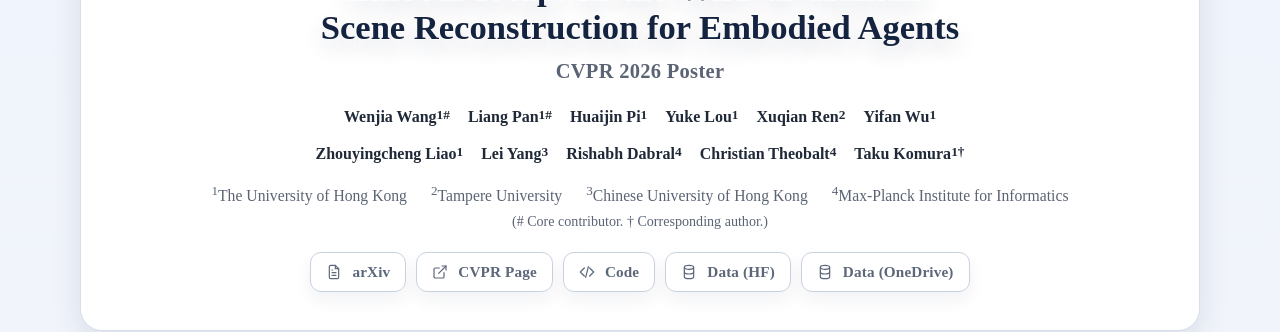
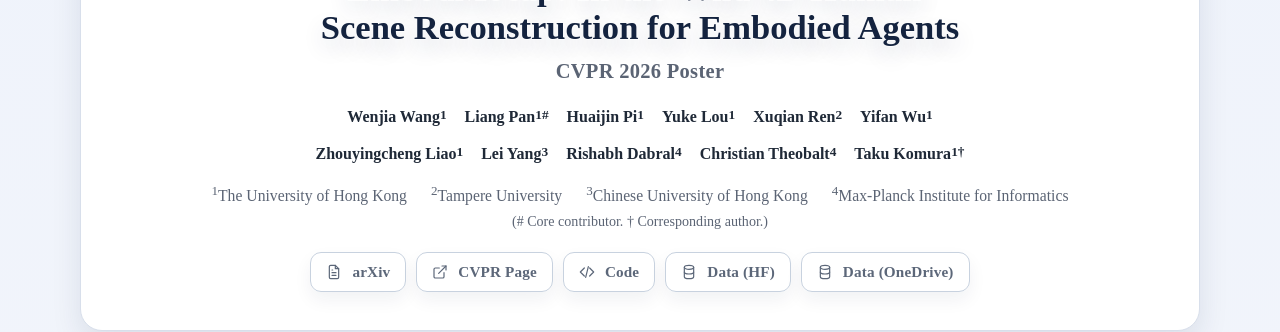
Before and after one commit to WenjiaWang0312/WenjiaWang0312.github.io, a Jekyll site: the page projects/embodmocap/index.html, which Jekyll copies as it is, in a window 1280 px wide and 900 px high. Shown: the part 124-456 px from the top of the window. Built offline with Jekyll 4.4.1, drawn with Linux system fonts in a browser that asks for light colours.

Commit message:
Remove Wenjia contributor marker from EmbodMocap project

```diff
--- a/projects/embodmocap/index.html
+++ b/projects/embodmocap/index.html
@@ -16,7 +16,7 @@
         <p class="venue">CVPR 2026 Poster</p>
         <div class="authors">
           <div class="authors-row">
-            <span class="author-name"><a href="https://wenjiawang0312.github.io/">Wenjia Wang</a><sup>1#</sup></span>
+            <span class="author-name"><a href="https://wenjiawang0312.github.io/">Wenjia Wang</a><sup>1</sup></span>
             <span class="author-name"><a href="https://liangpan99.github.io/">Liang Pan</a><sup>1#</sup></span>
             <span class="author-name"><a href="https://phj128.github.io/">Huaijin Pi</a><sup>1</sup></span>
             <span class="author-name"><a href="https://thorin666.github.io/">Yuke Lou</a><sup>1</sup></span>
```
